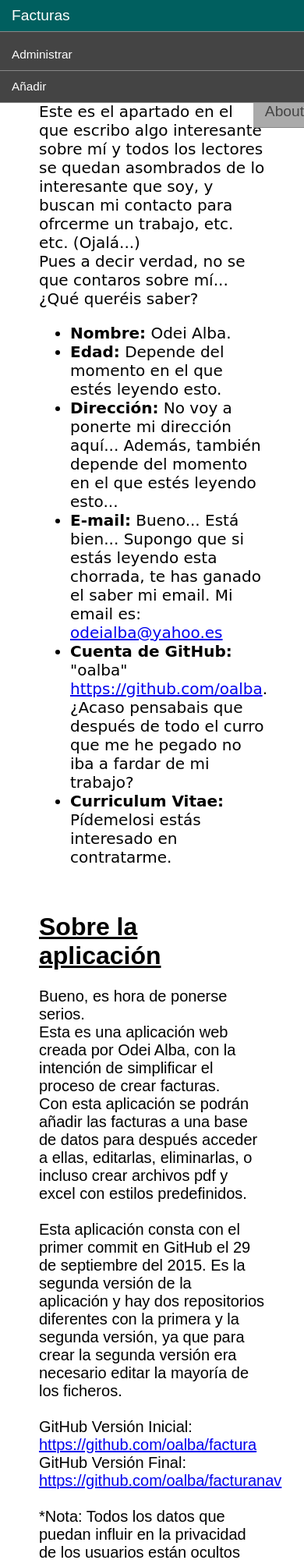
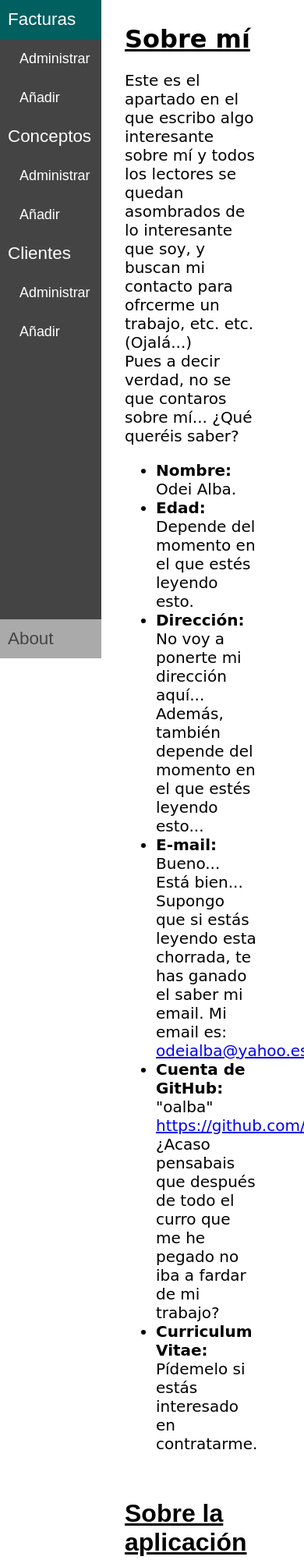
Before and after one commit to oalba/facturanav, a PHP site: page /about.html in a window 390 px wide; the page is wider, and only the part inside the window is pictured. Shown: the top 2000 px of that part at 78% size. Run offline with PHP 8.4, Linux system fonts and the light colour scheme.

Commit message:
responsive navigation bar

```diff
--- a/about.html
+++ b/about.html
@@ -25,11 +25,11 @@
             <li><a href="add_cliente.php">Añadir</a></li>
         </ul>
     </li>
-    <li style="float:right;list-style-type:none;margin: 0 0 10px 10px;"><a class="active" href="about.html">About</a></li>
+    <li class="about"><a class="active" href="about.html">About</a></li>
 </ul>
 </div>
 </header>
-<div style="padding: 20px; margin:30px;">
+<div class="aboutcuerpo">
     <h1 style="font-family: 'Comic Sans MS';"><b><u>Sobre mí</u></b></h1>
     <p style="font-family: 'Comic Sans MS';font-size:20;">
         Este es el apartado en el que escribo algo interesante sobre mí y todos los lectores se quedan asombrados de lo interesante que soy, y buscan mi contacto para ofrcerme un trabajo, etc. etc. (Ojalá...)<br>
@@ -40,7 +40,7 @@
             <li><b>Dirección:</b> No voy a ponerte mi dirección aquí... Además, también depende del momento en el que estés leyendo esto...</li>
             <li><b>E-mail:</b> Bueno... Está bien... Supongo que si estás leyendo esta chorrada, te has ganado el saber mi email. Mi email es: <a href="mailto:odeialba@yahoo.es?Subject=Aplicación%20de%20facturas">odeialba@yahoo.es</a></li>
             <li><b>Cuenta de GitHub:</b> "oalba" <a href="https://github.com/oalba">https://github.com/oalba</a>. ¿Acaso pensabais que después de todo el curro que me he pegado no iba a fardar de mi trabajo?</li>
-            <li><b>Curriculum Vitae:</b> Pídemelosi estás interesado en contratarme.</li>
+            <li><b>Curriculum Vitae:</b> Pídemelo si estás interesado en contratarme.</li>
         </ul>
     </p><br>
 
--- a/add_cliente.php
+++ b/add_cliente.php
@@ -25,7 +25,7 @@
             <li><a class="active" href="add_cliente.php">Añadir</a></li>
         </ul>
     </li>
-    <li style="float:right;list-style-type:none;margin: 0 0 10px 10px;"><a href="about.html">About</a></li>
+    <li class="about"><a href="about.html">About</a></li>
 </ul>
 </div>
 </header>
--- a/add_conce.php
+++ b/add_conce.php
@@ -25,7 +25,7 @@
             <li><a href="add_cliente.php">Añadir</a></li>
         </ul>
     </li>
-    <li style="float:right;list-style-type:none;margin: 0 0 10px 10px;"><a href="about.html">About</a></li>
+    <li class="about"><a href="about.html">About</a></li>
 </ul>
 </div>
 </header>
--- a/add_factura.php
+++ b/add_factura.php
@@ -24,7 +24,7 @@
             <li><a href="add_cliente.php">Añadir</a></li>
         </ul>
     </li>
-    <li style="float:right;list-style-type:none;margin: 0 0 10px 10px;"><a href="about.html">About</a></li>
+    <li class="about"><a href="about.html">About</a></li>
 </ul>
 </div>
 </header>
--- a/edit_cliente.php
+++ b/edit_cliente.php
@@ -25,7 +25,7 @@
             <li><a href="add_cliente.php">Añadir</a></li>
         </ul>
     </li>
-    <li style="float:right;list-style-type:none;margin: 0 0 10px 10px;"><a href="about.html">About</a></li>
+    <li class="about"><a href="about.html">About</a></li>
 </ul>
 </div>
 </header>
--- a/edit_con_fac.php
+++ b/edit_con_fac.php
@@ -25,7 +25,7 @@
             <li><a href="add_cliente.php">Añadir</a></li>
         </ul>
     </li>
-    <li style="float:right;list-style-type:none;margin: 0 0 10px 10px;"><a href="about.html">About</a></li>
+    <li class="about"><a href="about.html">About</a></li>
 </ul>
 </div>
 </header>
--- a/edit_conce.php
+++ b/edit_conce.php
@@ -25,7 +25,7 @@
             <li><a href="add_cliente.php">Añadir</a></li>
         </ul>
     </li>
-    <li style="float:right;list-style-type:none;margin: 0 0 10px 10px;"><a href="about.html">About</a></li>
+    <li class="about"><a href="about.html">About</a></li>
 </ul>
 </div>
 </header>
--- a/edit_factura.php
+++ b/edit_factura.php
@@ -25,7 +25,7 @@
             <li><a href="add_cliente.php">Añadir</a></li>
         </ul>
     </li>
-    <li style="float:right;list-style-type:none;margin: 0 0 10px 10px;"><a href="about.html">About</a></li>
+    <li class="about"><a href="about.html">About</a></li>
 </ul>
 </div>
 </header>
--- a/estilo.css
+++ b/estilo.css
@@ -6,6 +6,18 @@ body {
 .cuerpo {
   padding-left:20px;
   margin-top:60px;
+}
+
+li.about{
+  float:right;
+  list-style-type:none;
+  margin: 0 0 10px 10px;
+
+}
+
+.aboutcuerpo{
+  padding:30px;
+  margin:30px;
 }
 
 .button1 {width:100%;height:100%;}
@@ -24,9 +36,14 @@ body {
 
 .nav li {
   font-family: 'Oswald', sans-serif;
-  font-size: 1.2em;
-  line-height: 40px;
+  font-size: 1.4em;
+  line-height: 50px;
   text-align: left;
+  width: 130px;
+  border-bottom: none;
+  height: 50px;
+  display: inline-block;
+  margin-right: -4px;
 }
 
 .nav a {
@@ -34,7 +51,7 @@ body {
   color: #fff;
   display: block;
   padding-left: 15px;
-  border-bottom: 1px solid #888;
+  border-bottom: none;
   transition: .3s background-color;
 }
 
@@ -48,9 +65,20 @@ body {
   cursor: default;
 }
 
+.nav > ul > li {
+  text-align: center;
+}
+
+.nav > ul > li > a {
+  padding-left: 0;
+}
+
 /* Sub Menus */
 .nav li ul {
   margin-top:50px;
+  position: absolute;
+  display: none;
+  width: inherit;
 }
 
 .nav li li {
@@ -60,6 +88,13 @@ body {
   padding: 0;
   margin: 0;
 }
+.nav li:hover ul {
+  display: block;
+}
+
+.nav li ul li {
+  display: block;
+}
 
 /*******************************************
    Style menu for larger screens
@@ -68,41 +103,72 @@ body {
    or other values could be used depending on other factors
 ********************************************/
 
-@media screen and (min-width: 650px) {
+@media screen and (max-width: 525px) {
+  .cuerpo {
+    margin-left:130px;
+    margin-top:20px;
+  }
+
+  .aboutcuerpo{
+    margin-left:130px;
+    margin-top:-20px;
+  }
+
+  .nav ul {
+    margin-right: 0;
+    width: 130px;
+    height: 100%;
+  }
   .nav li {
-    width: 130px;
     border-bottom: none;
-    height: 50px;
     line-height: 50px;
     font-size: 1.4em;
-    display: inline-block;
+    display: list-item;
     margin-right: -4px;
+    margin-bottom:100px;
   }
 
-  .nav a {
+  /*.nav a {
     border-bottom: none;
-  }
+  }*/
 
   .nav > ul > li {
-    text-align: center;
+    text-align: left;
   }
 
   .nav > ul > li > a {
-    padding-left: 0;
+    padding-left: 10;
   }
 
   /* Sub Menus */
   .nav li ul {
-    position: absolute;
-    display: none;
+    margin-top:0px;
+    position: relative;
+    display: list-item;
     width: inherit;
+    height: 50px;
   }
 
-  .nav li:hover ul {
-    display: block;
+  .nav > ul > li > ul > li > a {
+    padding-left: 25;
   }
 
+  /*.nav li:hover ul {
+    display: block;
+  }*/
+
   .nav li ul li {
+    position: relative;
     display: block;
+    width: inherit;
+    height: 50px;
+  }
+
+  li.about{
+    margin: 0 0 0 0;
+    position:absolute;
+    bottom:0;
+    left:0;
+    margin-bottom:0px;
   }
 }
--- a/index.php
+++ b/index.php
@@ -25,7 +25,7 @@
             <li><a href="add_cliente.php">Añadir</a></li>
         </ul>
     </li>
-    <li style="float:right;list-style-type:none;margin: 0 0 10px 10px;"><a href="about.html">About</a></li>
+    <li class="about"><a href="about.html">About</a></li>
 </ul>
 </div>
 </header>
--- a/manage_cliente.php
+++ b/manage_cliente.php
@@ -25,7 +25,7 @@
             <li><a href="add_cliente.php">Añadir</a></li>
         </ul>
     </li>
-    <li style="float:right;list-style-type:none;margin: 0 0 10px 10px;"><a href="about.html">About</a></li>
+    <li class="about"><a href="about.html">About</a></li>
 </ul>
 </div>
 </header>
--- a/manage_conce.php
+++ b/manage_conce.php
@@ -25,7 +25,7 @@
             <li><a href="add_cliente.php">Añadir</a></li>
         </ul>
     </li>
-    <li style="float:right;list-style-type:none;margin: 0 0 10px 10px;"><a href="about.html">About</a></li>
+    <li class="about"><a href="about.html">About</a></li>
 </ul>
 </div>
 </header>
--- a/manage_facturasold.php
+++ b/manage_facturasold.php
@@ -24,7 +24,7 @@
             <li><a href="add_cliente.php">Añadir</a></li>
         </ul>
     </li>
-    <li style="float:right;list-style-type:none;margin: 0 0 10px 10px;"><a href="about.html">About</a></li>
+    <li class="about"><a href="about.html">About</a></li>
 </ul>
 </div>
 </header>
```
Also changed, not shown: estiloold.css (added, +213 -0 lines).
